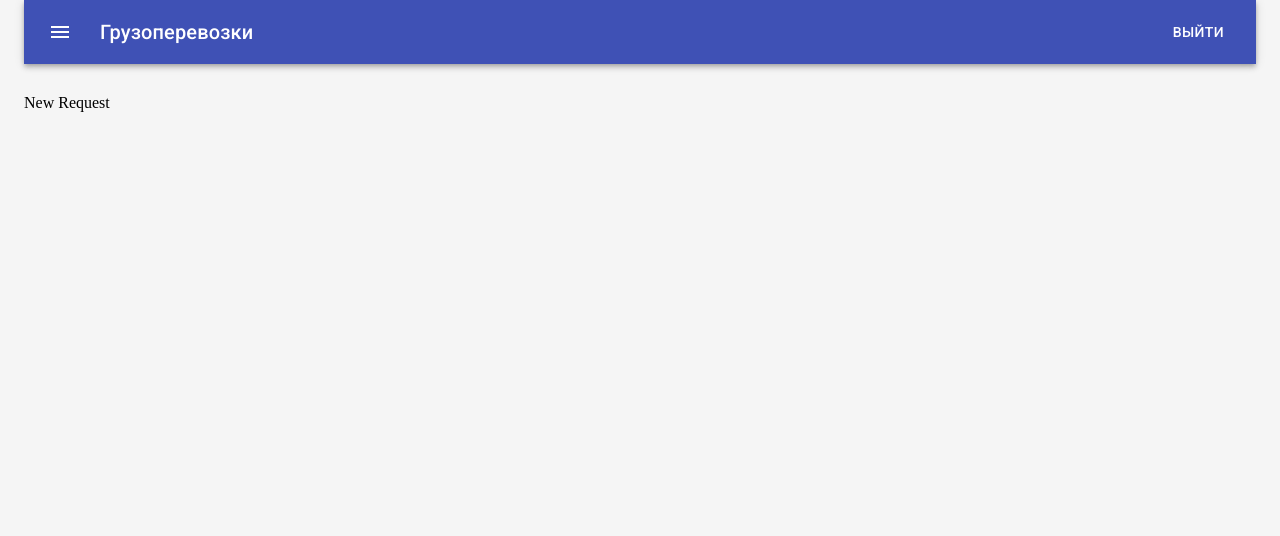
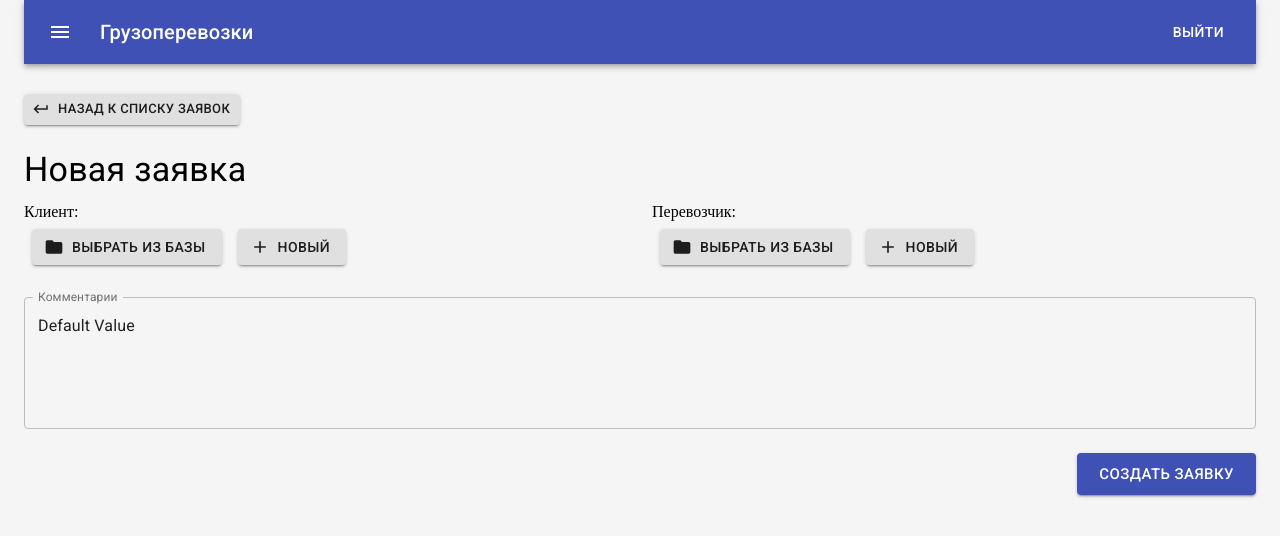
Before and after one commit to jsksru/cargo-trucking, a React (Create React App) app: page /new in a window 1280 px wide. Shown: the top 536 px of the page. Built offline with nearby package versions, Linux system fonts and the light colour scheme.

Commit message:
added form and elements

```diff
--- a/src/layouts/NewRequest/NewRequest.js
+++ b/src/layouts/NewRequest/NewRequest.js
@@ -1,8 +1,66 @@
+import Grid from '@material-ui/core/Grid';
+import Typography from  '@material-ui/core/Typography';
+import Button from '@material-ui/core/Button';
+import KeyboardReturnIcon from '@material-ui/icons/KeyboardReturn';
+import AddIcon from '@material-ui/icons/Add';
+import FolderIcon from '@material-ui/icons/Folder';
+import { Link } from 'react-router-dom';
+import { makeStyles } from '@material-ui/core/styles';
+import TextField from '@material-ui/core/TextField';
+
+const useStyles = makeStyles((theme) => ({
+  root: {
+    '& > *': {
+      margin: theme.spacing(1),
+    },
+  },
+}));
+
 const NewRequest = () => {
+  const classes = useStyles();
+
   return (
-    <div>
-      New Request
-    </div>
+    <>
+    <Grid container spacing={3} direction="column">
+      <Grid item>
+      <Button component={Link} to="/" variant="contained" size="small" startIcon={<KeyboardReturnIcon />}>Назад к списку заявок</Button>
+      </Grid>
+      <Grid item>
+        <Typography variant="h4" component="h1">Новая заявка</Typography>
+      </Grid>
+    </Grid>
+    <Grid container spacing={3}>
+      <Grid item lg={6} xs={12}>
+        <div>Клиент:</div>
+        <div className={classes.root}>
+          <Button variant="contained" startIcon={<FolderIcon />}>Выбрать из базы</Button>
+          <Button variant="contained" startIcon={<AddIcon />}>Новый</Button>
+        </div>
+      </Grid>
+      <Grid item lg={6} xs={12}>
+        <div>Перевозчик:</div>
+        <div className={classes.root}>
+          <Button variant="contained" startIcon={<FolderIcon />}>Выбрать из базы</Button>
+          <Button variant="contained" startIcon={<AddIcon />}>Новый</Button>
+        </div>
+      </Grid>
+      <Grid item xs={12}>
+        <TextField fullWidth
+          id="outlined-multiline-static"
+          label="Комментарии"
+          multiline
+          rows={5}
+          defaultValue="Default Value"
+          variant="outlined"
+        />
+      </Grid>
+      <Grid item xs={12}>
+        <Grid container justify="flex-end">
+          <Button variant="contained" color="primary" size="large">Создать заявку</Button>
+        </Grid>
+      </Grid>
+    </Grid>
+    </>
   );
 };
 
```
